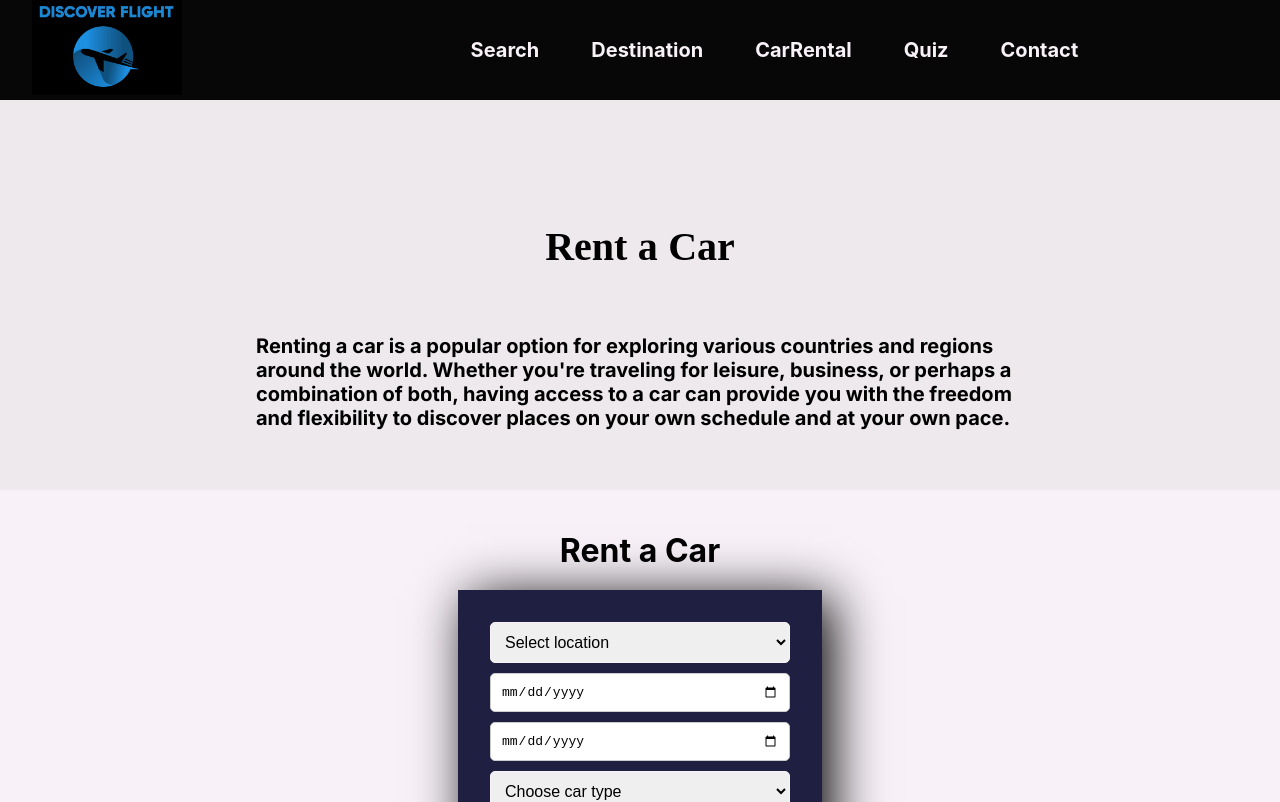
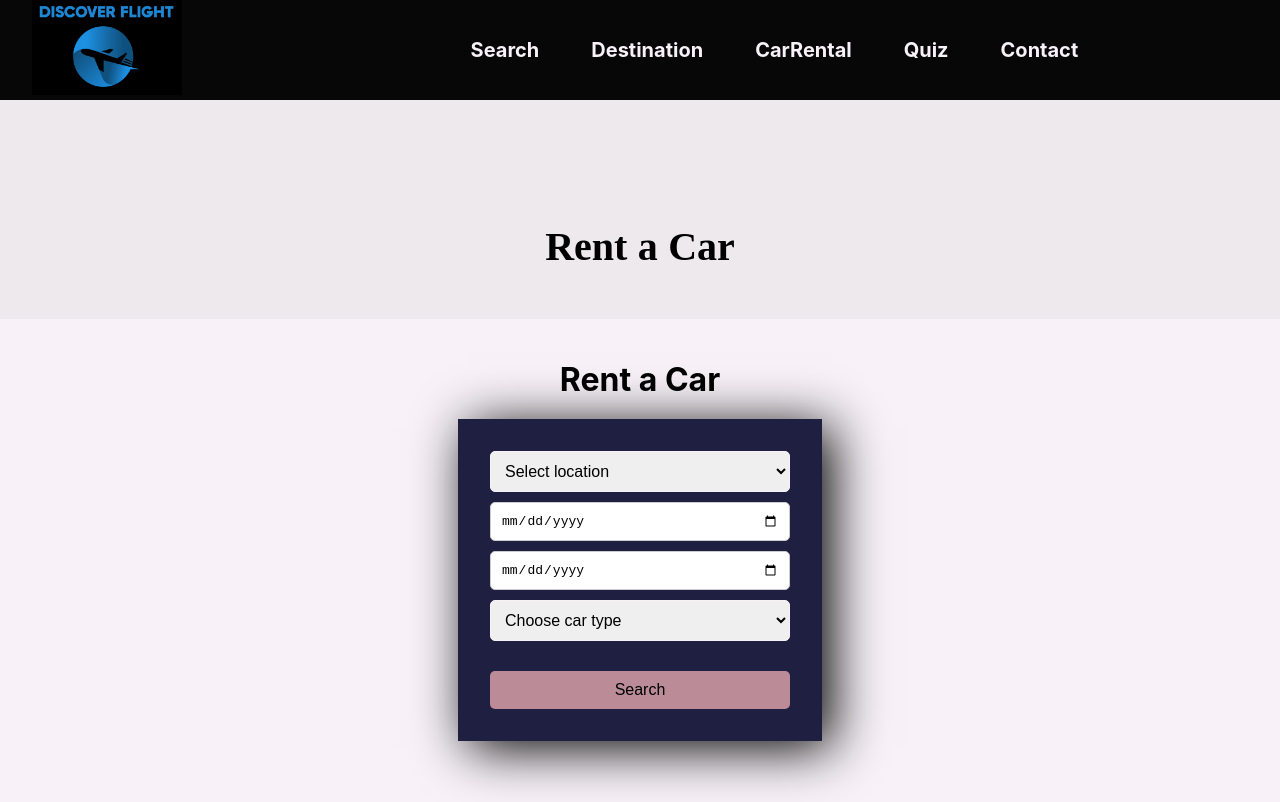
Before and after one commit to Lilas12/Travel-React, a React (Create React App) app: page /CarRental in a window 1280 px wide. Shown: the top 802 px of the page. Built offline with nearby package versions, Linux system fonts and the light colour scheme.

Commit message:
Change kod

```diff
--- a/src/pages/CarRental.js
+++ b/src/pages/CarRental.js
@@ -25,18 +25,6 @@ const StyledTitle1 = styled.h1`
     max-width: 100%;
     padding: 20px;
   }
-`;
-
-const StyledDescription = styled.div`
-  max-width: 60%;
-  padding: 20px;
-  font-size: 20px;
-  font-family: "Inter";
-  margin: -25px auto;
-  line-height: 1.2;
-  word-break: break-word;
-  text-align: left;
-  margin-bottom: 20px;
 `;
 
 const Container = styled.div`
@@ -200,15 +188,6 @@ const CarRental = () => {
         <StyledTitle1>
           <h1>Rent a Car</h1>
         </StyledTitle1>
-        <StyledDescription>
-          <p>
-            Renting a car is a popular option for exploring various countries
-            and regions around the world. Whether you're traveling for leisure,
-            business, or perhaps a combination of both, having access to a car
-            can provide you with the freedom and flexibility to discover places
-            on your own schedule and at your own pace.
-          </p>
-        </StyledDescription>
       </CarSquare>
       <Container>
         <Title>Rent a Car</Title>
```
